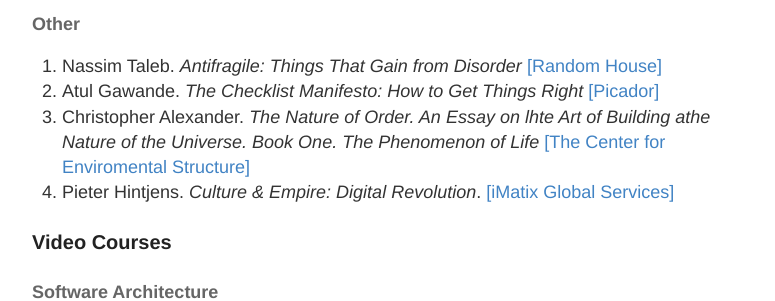
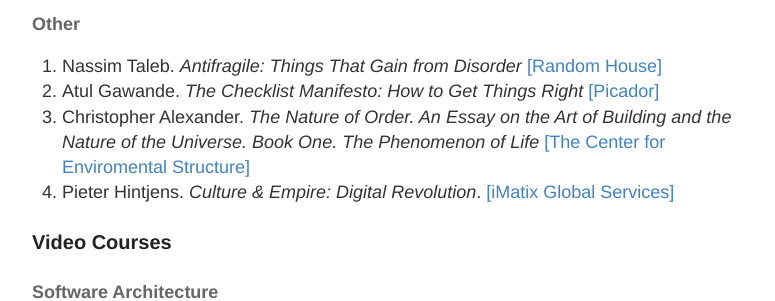
Before and after one commit to RomanKosobrodov/RomanKosobrodov.github.io, a Jekyll site: the page built from resources.md, in a window 1280 px wide. Shown: the part 1125-1426 px from the top of the page, without its empty margins (248-1023 px from the left). Built offline with Jekyll 4.4.1, drawn with Linux system fonts in a browser that asks for light colours.

Commit message:
fixed a type in The Nature of Order..

```diff
--- a/resources.md
+++ b/resources.md
@@ -35,7 +35,7 @@
 #### Other
 1. Nassim Taleb. _Antifragile: Things That Gain from Disorder_ [[Random House]](https://www.amazon.com/Antifragile-Things-That-Disorder-Incerto/dp/0812979680)
 1. Atul Gawande. _The Checklist Manifesto: How to Get Things Right_ [[Picador]](https://www.amazon.com/Checklist-Manifesto-How-Things-Right/dp/0312430000)
-1. Christopher Alexander. _The Nature of Order. An Essay on lhte Art of Building athe Nature of the Universe. Book One. The Phenomenon of Life_ [[The Center for Enviromental Structure]](https://www.patternlanguage.com/bookstore/bookshelf.html#0)
+1. Christopher Alexander. _The Nature of Order. An Essay on the Art of Building and the Nature of the Universe. Book One. The Phenomenon of Life_ [[The Center for Enviromental Structure]](https://www.patternlanguage.com/bookstore/bookshelf.html#0)
 1. Pieter Hintjens. _Culture & Empire: Digital Revolution_. [[iMatix Global Services]](#)
 
 ### Video Courses
```
